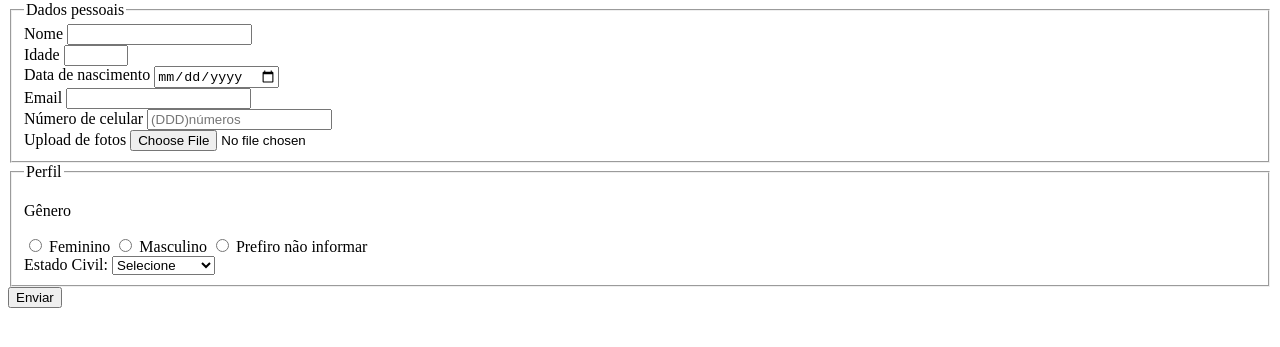
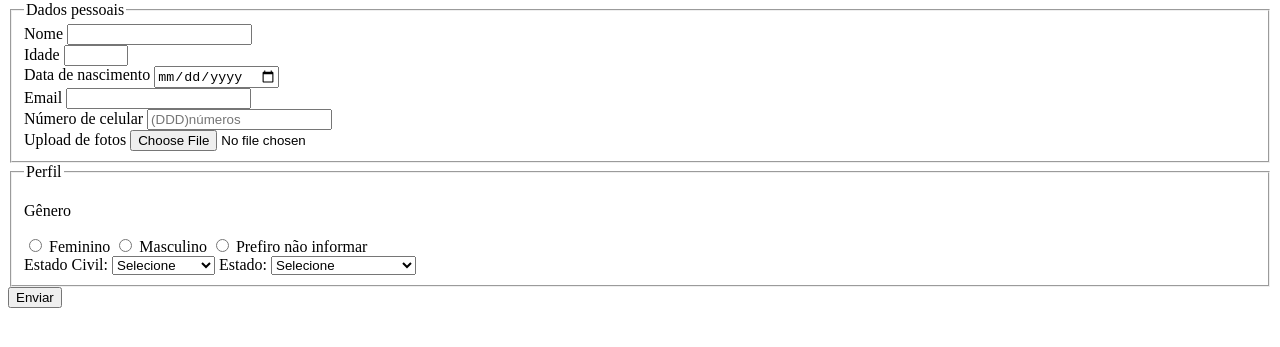
Before and after one commit to PedroItalo-tech/formulario-alura, a plain HTML site: page index.html in a window 1280 px wide. Shown: the part 79-426 px from the top of the page. Drawn offline with Linux system fonts and the light colour scheme.

Commit message:
Lista suspensa de Estados do Brasil

```diff
--- a/index.html
+++ b/index.html
@@ -55,6 +55,38 @@
                     <option value="divorciado">Divorciado</option>
                     <option value="casado">União estável</option>
                 </select>
+
+                <label for="userState">Estado: </label>
+                <select name="userState" id="">
+                    <option value="notInformed">Selecione</option>
+                    <option value="Acre">Acre</option>
+                    <option value="Alagoas">Alagoas</option>
+                    <option value="Amapá">Amapá</option>
+                    <option value="Amazonas">Amazonas</option>
+                    <option value="Bahia">Bahia</option>
+                    <option value="Ceará">Ceará</option>
+                    <option value="Distrito Federal">Distrito Federal</option>
+                    <option value="Espírito Santo">Espírito Santo</option>
+                    <option value="Goiás">Goiás</option>
+                    <option value="Maranhão">Maranhão</option>
+                    <option value="Mato Grosso">Mato Grosso</option>
+                    <option value="Mato Grosso do Sul">Mato Grosso do Sul</option>
+                    <option value="Minas Gerais">Minas Gerais</option>
+                    <option value="Pará">Pará</option>
+                    <option value="Paraíba">Paraíba</option>
+                    <option value="Paraná">Paraná</option>
+                    <option value="Pernambuco">Pernambuco</option>
+                    <option value="Piauí">Piauí</option>
+                    <option value="Rio de Janeiro">Rio de Janeiro</option>
+                    <option value="Rio Grande do Norte">Rio Grande do Norte</option>
+                    <option value="Rio Grande do Sul">Rio Grande do Sul</option>
+                    <option value="Rondônia">Rondônia</option>
+                    <option value="Roraima">Roraima</option>
+                    <option value="Santa Catarina">Santa Catarina</option>
+                    <option value="São Paulo">São Paulo</option>
+                    <option value="Sergipe">Sergipe</option>
+                    <option value="Tocantins">Tocantins</option>
+                </select>
             </fieldset>
 
 
```
